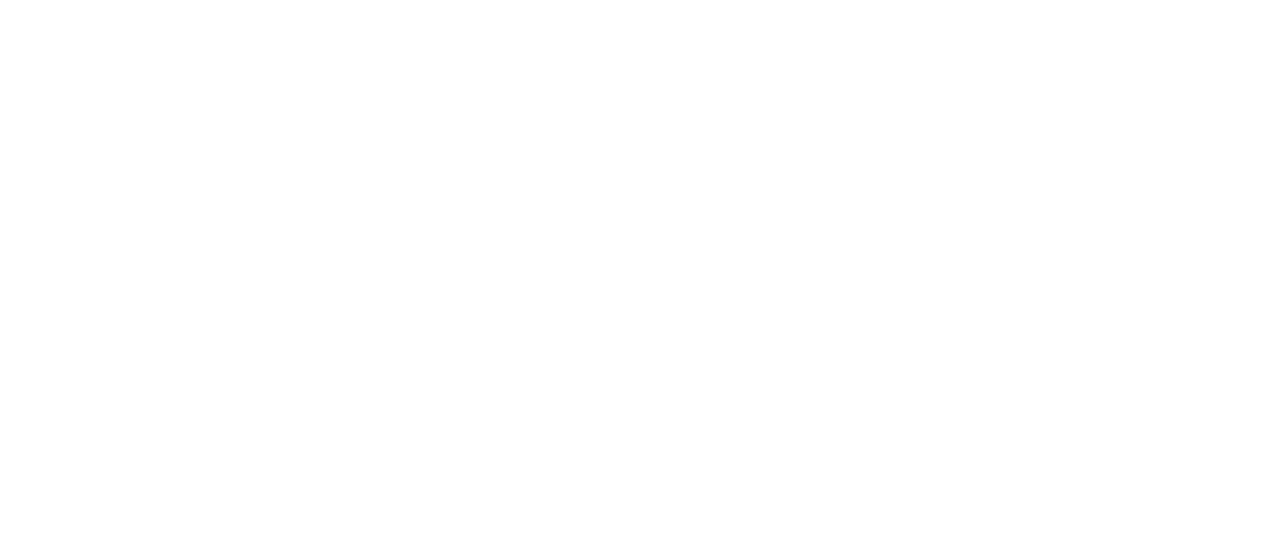
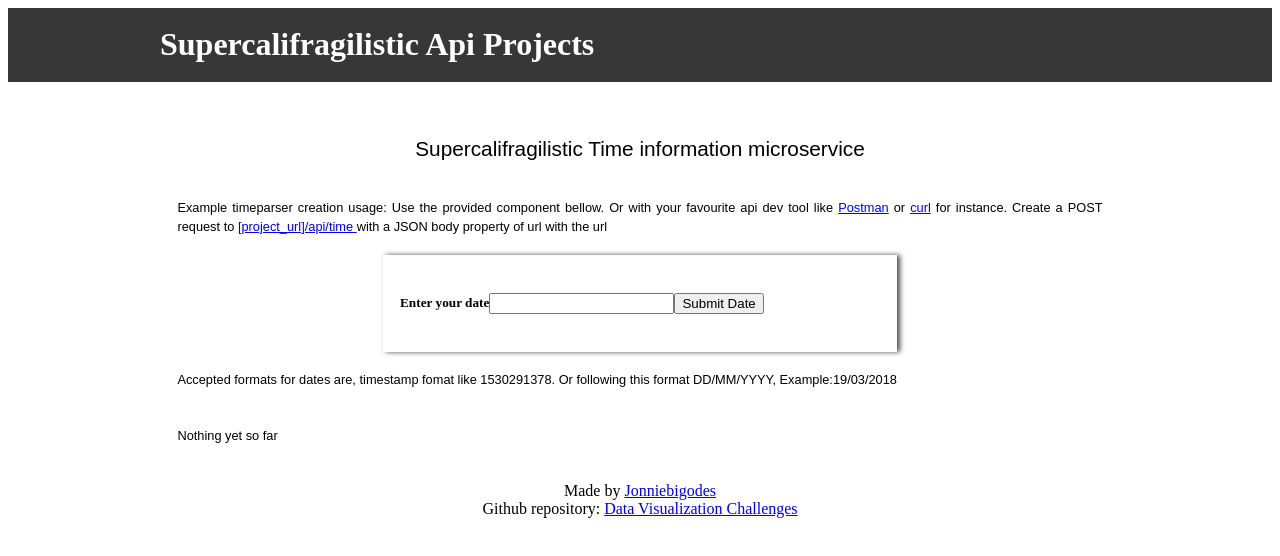
Before and after one commit to jonniebigodes/freecodecampApiChallenges, a React app: page /time in a window 1280 px wide. Shown: the top 556 px of the page. Built offline with nearby package versions, Linux system fonts and the light colour scheme.

Commit message:
rename time  cause heroku lowercases it

```diff
--- a/src/components/timeinfo.js
+++ b/src/components/TimeParser.js
@@ -4,7 +4,7 @@
 import Footer from './Footer'
 import '../Assets/styleSheets/base.scss'
 
-class TimeInfo extends Component {
+class TimeParser extends Component {
   state = {
     timeSend: '',
     converted: {},
@@ -126,4 +126,4 @@
     )
   }
 }
-export default TimeInfo
+export default TimeParser
--- a/src/index.js
+++ b/src/index.js
@@ -3,7 +3,7 @@
 import {BrowserRouter, Switch, Route} from 'react-router-dom'
 import App from './components/App'
 import WhoAmi from './components/Whoami'
-// import TimeInfo from './components/Timeinfo'
+import TimeParser from './components/TimeParser'
 // import NotFound from './components/NotFound'
 import FileInformation from './components/FileInformation'
 import Shortener from './components/Shortener'
@@ -15,7 +15,7 @@
   <BrowserRouter>
     <Switch>
       <Route path="/whoami" exact component={WhoAmi} />
-      {/* <Route path="/time" exact component={TimeInfo} /> */}
+      <Route path="/time" exact component={TimeParser} />
       <Route path="/fileupload" exact component={FileInformation} />
       <Route path="/shorter" exact component={Shortener} />
       <Route path="/listshort" exact component={Urlist} />
```
